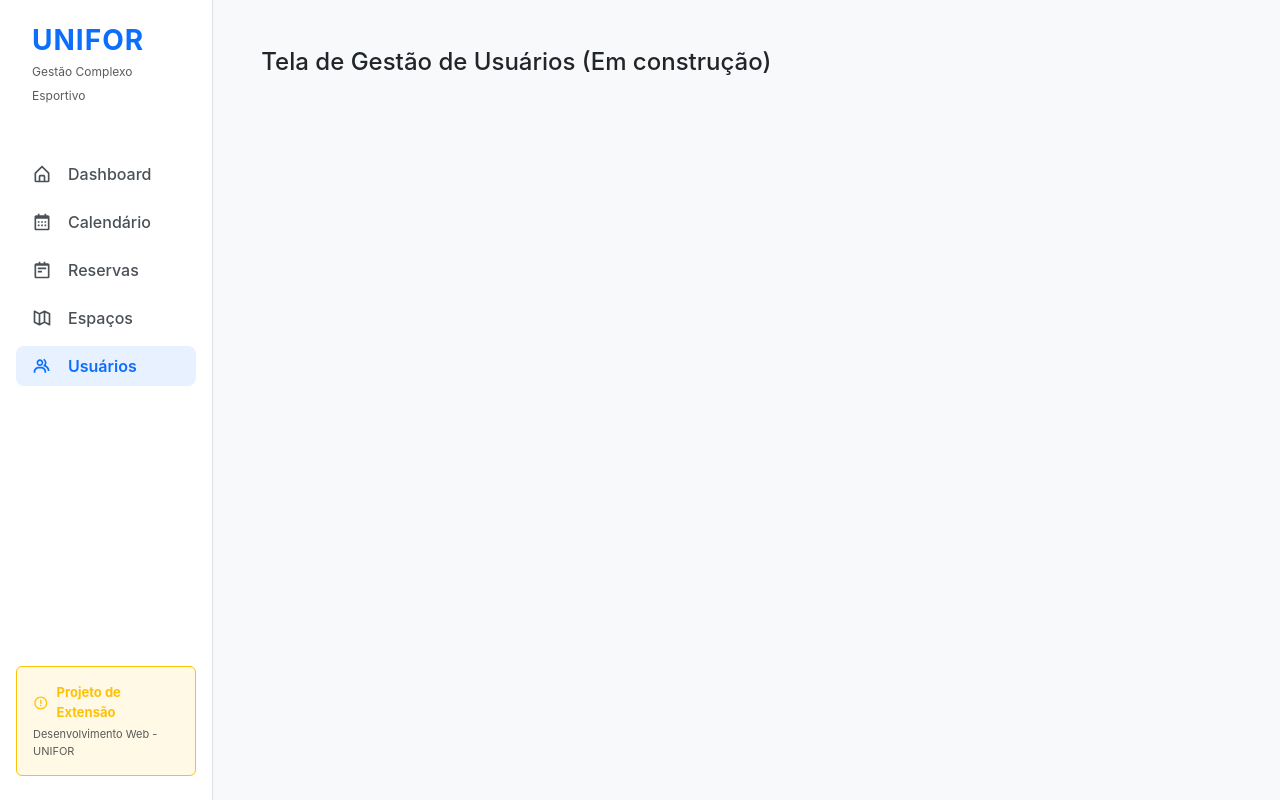
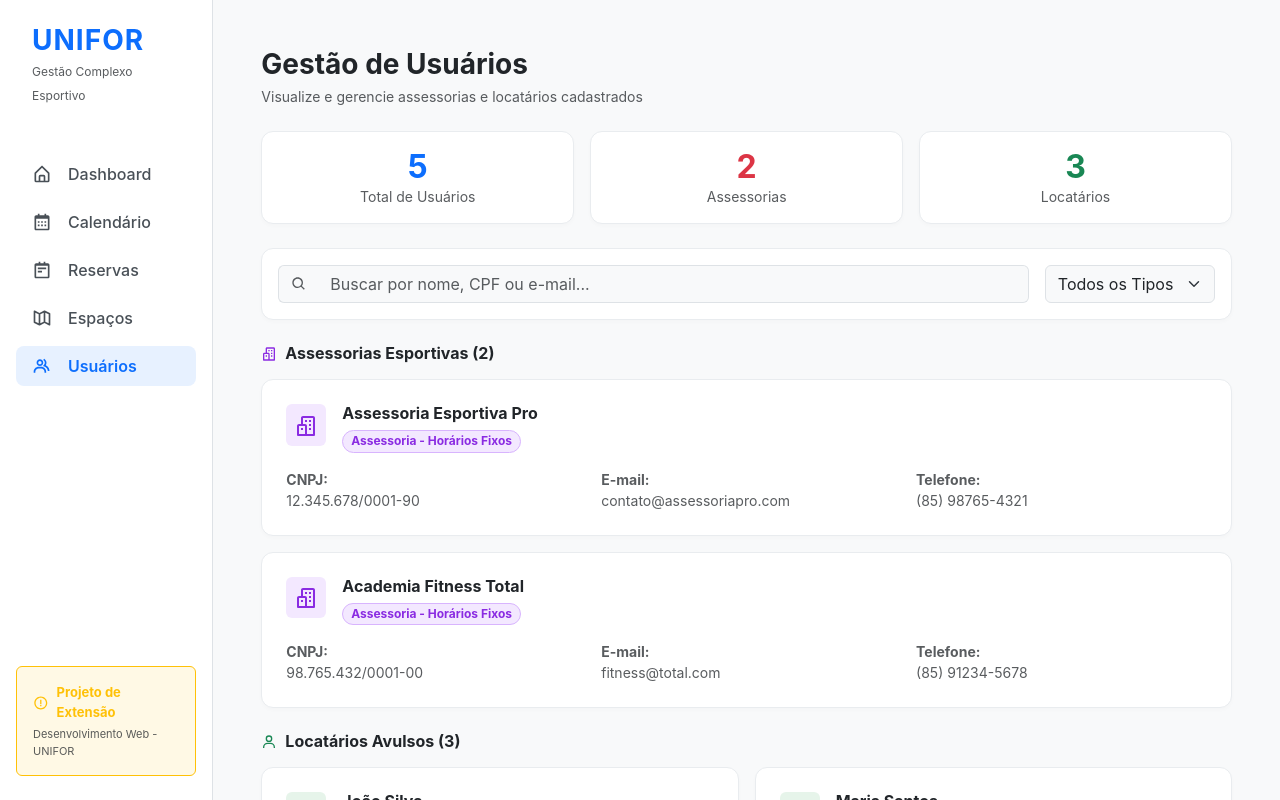
Before and after one commit to Kahyk/Ginasio_front, a React (Vite) app in the folder ginasio_front/: page / in a window 1280 px wide. Both pictures are taken after a click on the element "Usuários". Shown: the top 800 px of the page. Built offline with nearby package versions, Linux system fonts and the light colour scheme.

Commit message:
iniciando telas usuario para puxar da develop

```diff
--- a/ginasio_front/src/App.jsx
+++ b/ginasio_front/src/App.jsx
@@ -2,6 +2,7 @@ import { useState } from 'react';
 import { Container, Row, Col } from 'react-bootstrap';
 import Sidebar from './components/Sidebar';
 import DashboardView from './views/DashboardView';
+import UsuariosView from './views/UsuariosView';
 
 function App() {
   const [currentView, setCurrentView] = useState('Dashboard');
@@ -17,7 +18,7 @@ function App() {
       case 'Espaços':
         return <h4>Tela de Gestão de Espaços (Em construção)</h4>;
       case 'Usuários':
-        return <h4>Tela de Gestão de Usuários (Em construção)</h4>;
+        return <UsuariosView />;
       default:
         return <h4>Tela não encontrada</h4>;
     }
--- /dev/null
+++ b/ginasio_front/src/views/UsuariosView.jsx
@@ -0,0 +1,168 @@
+import React from 'react';
+import { Row, Col, Form, InputGroup } from 'react-bootstrap';
+import { BiSearch, BiBuildings, BiUser, BiInfoCircle } from 'react-icons/bi';
+
+const UsuariosView = () => {
+  // Dados Mockados para construirmos a interface estática
+  const assessorias = [
+    {
+      id: 1,
+      nome: 'Assessoria Esportiva Pro',
+      tipo: 'Assessoria - Horários Fixos',
+      cnpj: '12.345.678/0001-90',
+      email: 'contato@assessoriapro.com',
+      telefone: '(85) 98765-4321',
+    },
+    {
+      id: 2,
+      nome: 'Academia Fitness Total',
+      tipo: 'Assessoria - Horários Fixos',
+      cnpj: '98.765.432/0001-00',
+      email: 'fitness@total.com',
+      telefone: '(85) 91234-5678',
+    }
+  ];
+
+  const locatarios = [
+    {
+      id: 1,
+      nome: 'João Silva',
+      matricula: '2024001',
+      cpf: '111.222.333-44',
+      email: 'joao.silva@unifor.br',
+      telefone: '(85) 99999-1111',
+      reservas: 1
+    },
+    {
+      id: 2,
+      nome: 'Maria Santos',
+      matricula: '2024002',
+      cpf: '555.666.777-88',
+      email: 'maria.santos@unifor.br',
+      telefone: '(85) 99999-2222',
+      reservas: 1
+    }
+  ];
+
+  return (
+    <div className="h-100">
+      {/* Cabeçalho */}
+      <div className="mb-4">
+        <h3 className="fw-bold mb-1 text-dark">Gestão de Usuários</h3>
+        <p className="text-muted small mb-0">Visualize e gerencie assessorias e locatários cadastrados</p>
+      </div>
+
+      {/* Cards de Resumo */}
+      <Row className="mb-4 g-3">
+        <Col md={4}>
+          <div className="card-unifor p-3 text-center">
+            <h2 className="fw-bold text-primary mb-0">5</h2>
+            <p className="text-muted small mb-0">Total de Usuários</p>
+          </div>
+        </Col>
+        <Col md={4}>
+          <div className="card-unifor p-3 text-center">
+            <h2 className="fw-bold text-danger mb-0">2</h2>
+            <p className="text-muted small mb-0">Assessorias</p>
+          </div>
+        </Col>
+        <Col md={4}>
+          <div className="card-unifor p-3 text-center">
+            <h2 className="fw-bold text-success mb-0">3</h2>
+            <p className="text-muted small mb-0">Locatários</p>
+          </div>
+        </Col>
+      </Row>
+
+      {/* Barra de Pesquisa e Filtro */}
+      <div className="card-unifor p-3 mb-4 d-flex flex-row gap-3">
+        <InputGroup className="flex-grow-1">
+          <InputGroup.Text className="bg-light border-end-0">
+            <BiSearch className="text-muted" />
+          </InputGroup.Text>
+          <Form.Control
+            className="bg-light border-start-0"
+            placeholder="Buscar por nome, CPF ou e-mail..."
+          />
+        </InputGroup>
+        <Form.Select style={{ width: '200px' }} className="bg-light">
+          <option>Todos os Tipos</option>
+          <option>Assessorias</option>
+          <option>Locatários</option>
+        </Form.Select>
+      </div>
+
+      {/* Lista de Assessorias */}
+      <h6 className="fw-bold text-dark d-flex align-items-center gap-2 mb-3">
+        <BiBuildings className="text-purple" style={{color: '#8a2be2'}} /> Assessorias Esportivas (2)
+      </h6>
+      <Row className="mb-4 g-3">
+        {assessorias.map(ass => (
+          <Col xs={12} key={ass.id}>
+            <div className="card-unifor p-4">
+              <div className="d-flex align-items-start gap-3 mb-3">
+                <div className="bg-opacity-10 rounded p-2" style={{ backgroundColor: '#f3e8ff', color: '#8a2be2' }}>
+                  <BiBuildings size={24} />
+                </div>
+                <div>
+                  <h6 className="fw-bold mb-1">{ass.nome}</h6>
+                  <span className="badge rounded-pill" style={{ backgroundColor: '#f3e8ff', color: '#8a2be2', border: '1px solid #d8b4fe' }}>
+                    {ass.tipo}
+                  </span>
+                </div>
+              </div>
+              <Row className="text-muted small">
+                <Col md={4}><strong>CNPJ:</strong> <br/>{ass.cnpj}</Col>
+                <Col md={4}><strong>E-mail:</strong> <br/>{ass.email}</Col>
+                <Col md={4}><strong>Telefone:</strong> <br/>{ass.telefone}</Col>
+              </Row>
+            </div>
+          </Col>
+        ))}
+      </Row>
+
+      {/* Lista de Locatários Avulsos */}
+      <h6 className="fw-bold text-dark d-flex align-items-center gap-2 mb-3">
+        <BiUser className="text-success" /> Locatários Avulsos (3)
+      </h6>
+      <Row className="mb-4 g-3">
+        {locatarios.map(loc => (
+          <Col md={6} key={loc.id}>
+            <div className="card-unifor p-4">
+              <div className="d-flex align-items-start gap-3 mb-3">
+                <div className="bg-opacity-10 rounded p-2 text-success" style={{ backgroundColor: '#e6f4ea' }}>
+                  <BiUser size={24} />
+                </div>
+                <div>
+                  <h6 className="fw-bold mb-1">{loc.nome}</h6>
+                  <span className="badge bg-light text-dark border">
+                    Matrícula: {loc.matricula}
+                  </span>
+                </div>
+              </div>
+              <div className="text-muted small mb-3">
+                <div><strong>CPF:</strong> {loc.cpf}</div>
+                <div><strong>E-mail:</strong> {loc.email}</div>
+                <div><strong>Telefone:</strong> {loc.telefone}</div>
+              </div>
+              <span className="badge bg-light text-dark border">{loc.reservas} reserva(s)</span>
+            </div>
+          </Col>
+        ))}
+      </Row>
+
+      {/* Box de Informações */}
+      <div className="rounded p-4" style={{ backgroundColor: '#f0f7ff', border: '1px solid #cce3fd' }}>
+        <h6 className="fw-bold text-primary mb-3">Tipos de Usuários</h6>
+
+        <p className="fw-bold text-primary mb-1 small">Assessorias (Fixas):</p>
+        <p className="text-primary mb-3 small">Possuem contrato e horários pré-definidos. Reservas recorrentes no sistema.</p>
+
+        <p className="fw-bold text-primary mb-1 small">Locatários (Avulsos):</p>
+        <p className="text-primary mb-0 small">Devem preencher Termo de Responsabilidade antes de utilizar os espaços. Requerem confirmação de pagamento para validação da reserva.</p>
+      </div>
+    </div>
+  );
+};
+
+export default UsuariosView;
```
